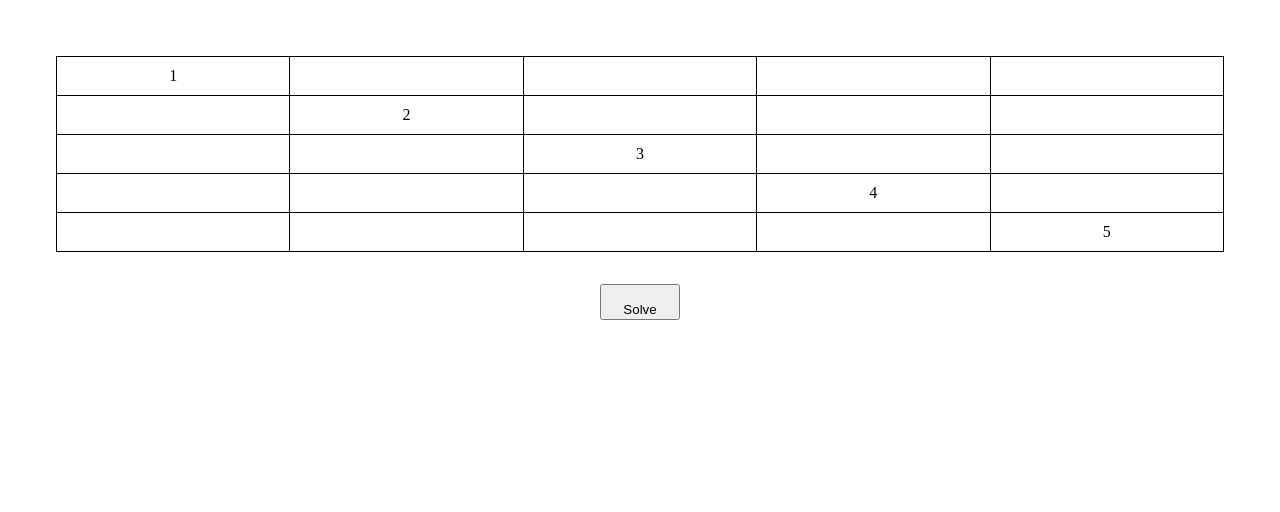
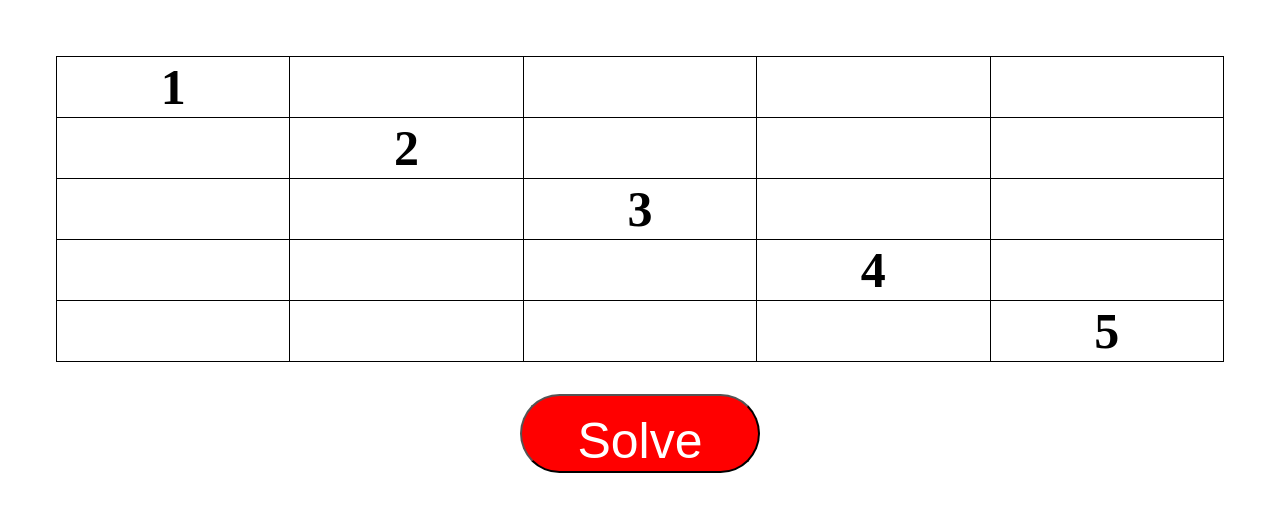
Before and after one commit to sciyon/CS3102_Sudoku-Problem, a plain HTML site: page index.html in a window 1280 px wide. Drawn offline with Linux system fonts and the light colour scheme.

Commit message:
[scion][feat] Improved the look of the tables and button

```diff
--- a/style.css
+++ b/style.css
@@ -2,16 +2,16 @@ table {
   border-collapse: collapse;
   margin-bottom: 2rem;
   table-layout: fixed;
-  width: 100%;
 }
 
 td {
-  width: 20%;
-  height: 30px;
-  padding: 10px;
-  border: 1px solid black;
-  box-sizing: border-box;
-  text-align: center;
+  width: 10px; /* Set the width you desire */
+  height: fit-content; /* Set the height you desire */
+  border: 1px solid black; /* Optional: Add borders for visual separation */
+  text-align: center; /* Optional: Center text within the cells */
+  vertical-align: middle; /* Optional: Vertically center text */
+  font-size: 50px;
+  font-weight: 700;
 }
 
 .container {
@@ -25,5 +25,11 @@ button {
   text-align: center;
   margin: 0 auto;
   padding-top: 1rem;
-  width: 5rem;
+  margin-bottom: 1rem;
+  width: 15rem;
+  color: white;
+  background-color: red;
+  font-size: 50px;
+  border-radius: 50px;
+
 }
```
